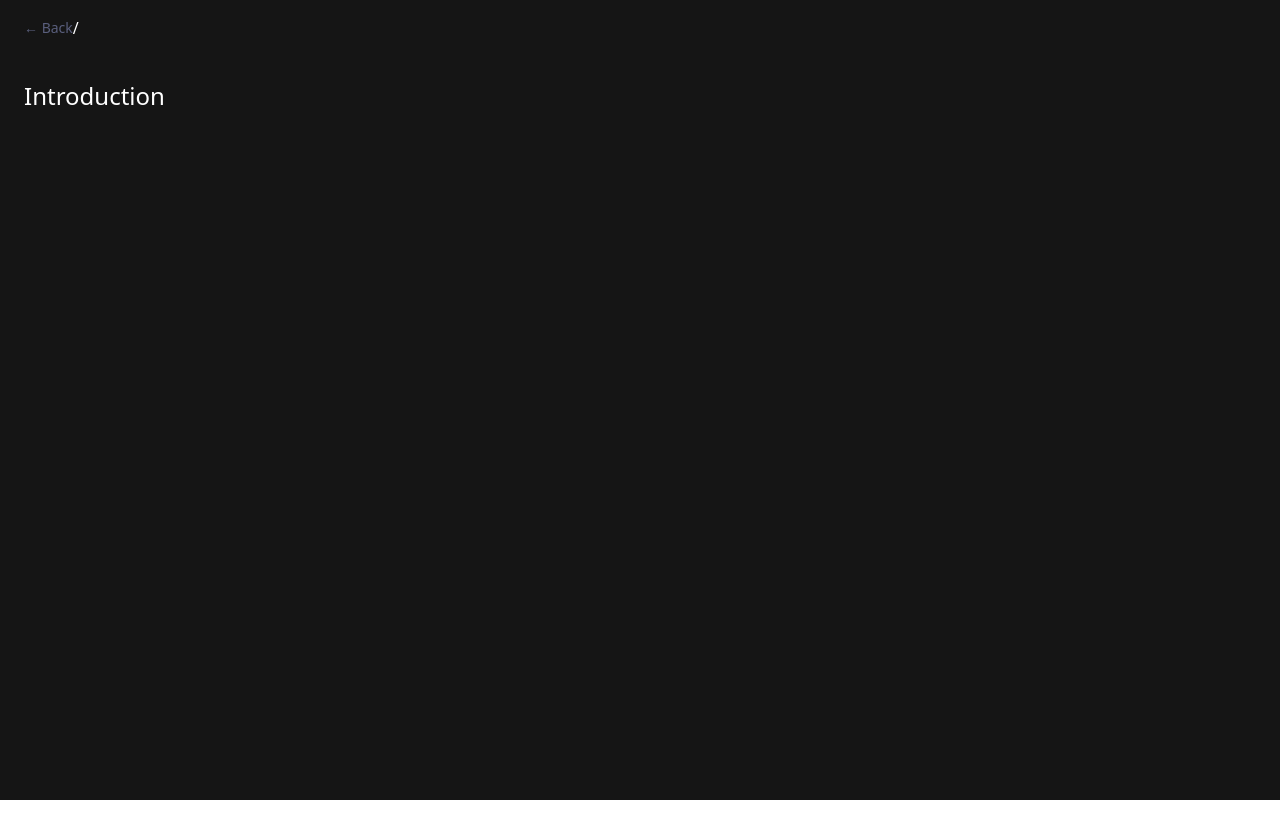
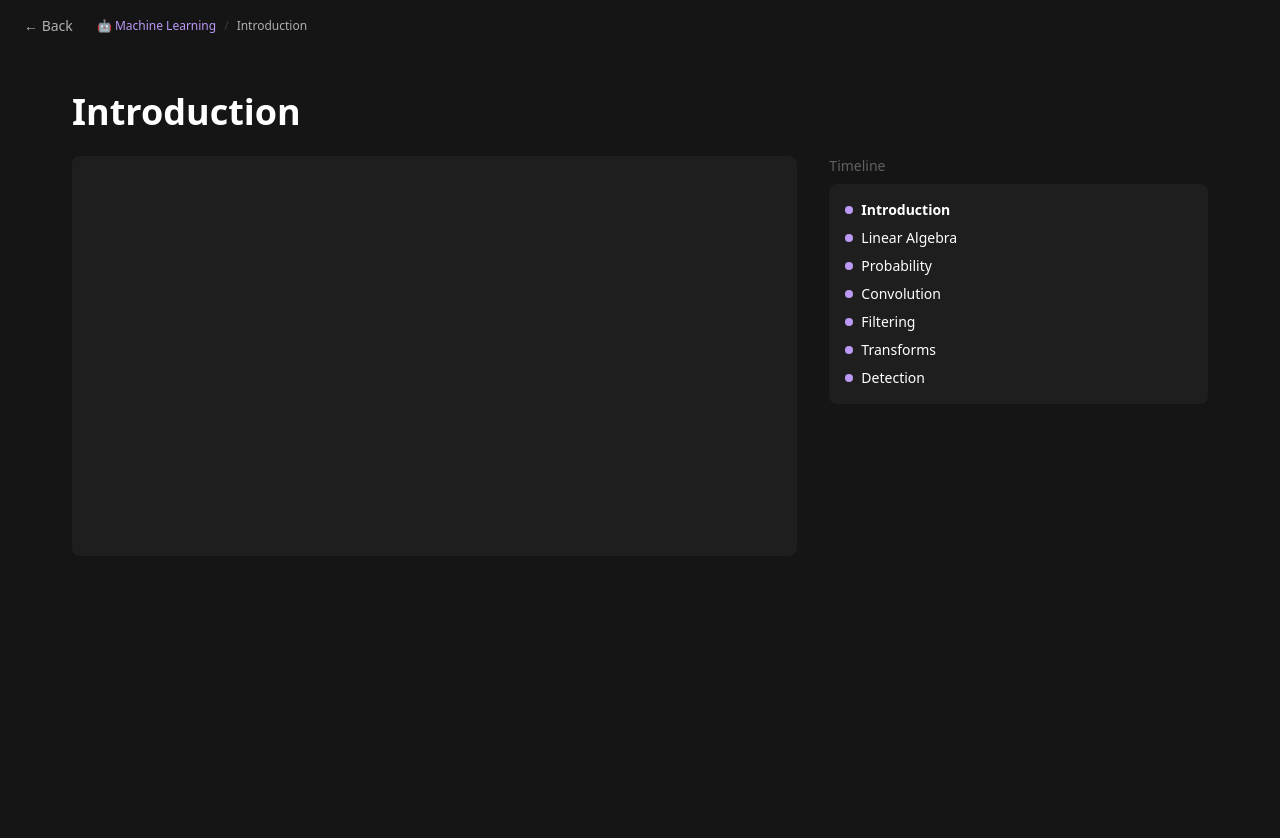
Before and after one commit to 21andrewchang/alice, a SvelteKit app in the folder webapp/: page /learn/1 in a window 1280 px wide. Shown: the top 838 px of the page. Before the commit the page ends 800 px from the top, so only its background shows below. Built offline with nearby package versions, Linux system fonts and the light colour scheme.

Commit message:
feat: topics page

```diff
--- a/webapp/src/routes/learn/[topic]/+layout.svelte
+++ b/webapp/src/routes/learn/[topic]/+layout.svelte
@@ -6,14 +6,16 @@
 <div class="flex min-h-screen flex-col bg-[#151515] text-white">
 	<!-- Top bar -->
 	<header class="flex items-center justify-between bg-[#151515] px-6 py-4">
-		<div class="justify-row flex">
-			<button on:click={() => history.back()} class="text-sm text-[#5A5F7D] hover:underline">
+		<div class="justify-row flex justify-center">
+			<button on:click={() => history.back()} class="mr-6 text-sm text-[#B0B0B0] hover:underline">
 				← Back
 			</button>
 			<div class="flex items-center space-x-2">
 				<slot name="topic" />
-				<span>/</span>
+				<text class="text-xs text-[#BB9AF7]">🤖 Machine Learning</text>
+				<span class="text-xs text-[#3A3A3A]">/</span>
 				<slot name="lesson-title" />
+				<text class="text-xs text-[#B0B0B0]">Introduction</text>
 			</div>
 		</div>
 	</header>
--- a/webapp/src/routes/learn/[topic]/+page.svelte
+++ b/webapp/src/routes/learn/[topic]/+page.svelte
@@ -1,3 +1,53 @@
-<div>
-	<text class="text-2xl">Introduction</text>
+<script lang="ts">
+	const resources = [
+		{ title: 'Video 1: What Is Machine Learning?', url: '#' },
+		{ title: 'Video 2: Introduction to Linear Algebra', url: '#' },
+		{ title: 'Video 3: Probability Basics', url: '#' },
+		{ title: 'Video 4: Convolution Explained', url: '#' },
+		{ title: 'Video 5: Histogram Filtering', url: '#' },
+		{ title: 'Video 6: Thresholding Techniques', url: '#' },
+		{ title: 'Video 7: Fourier Transforms', url: '#' },
+		{ title: 'Video 8: Edge Detection Fundamentals', url: '#' }
+	];
+
+	const timeline = [
+		'Introduction',
+		'Linear Algebra',
+		'Probability',
+		'Convolution',
+		'Filtering',
+		'Transforms',
+		'Detection'
+	];
+</script>
+
+<div class="min-h-screen bg-[#151515] p-4 text-white">
+	<!-- Header -->
+	<div class="flex items-end justify-between px-8">
+		<h1 class="text-4xl font-semibold">Introduction</h1>
+	</div>
+
+	<!-- Content: two columns -->
+	<div class="mt-6 flex gap-8 px-8">
+		<div class="flex-1">
+			<div class="h-100 overflow-y-auto rounded-lg bg-[#1E1E1E] p-4"></div>
+		</div>
+
+		<!-- Right: timeline -->
+		<div class="w-1/3">
+			<h2 class="mb-2 text-sm text-[#606060]">Timeline</h2>
+			<div class="max-h-80 overflow-y-auto rounded-lg bg-[#1E1E1E] p-4">
+				<ul class="space-y-2 text-sm">
+					{#each timeline as step, i}
+						<li class="flex items-center">
+							<span class="mr-2 h-2 w-2 rounded-full bg-[#BB9AF7]"></span>
+							<span class={i === 0 ? 'font-semibold' : ''}>
+								{step}
+							</span>
+						</li>
+					{/each}
+				</ul>
+			</div>
+		</div>
+	</div>
 </div>
```
